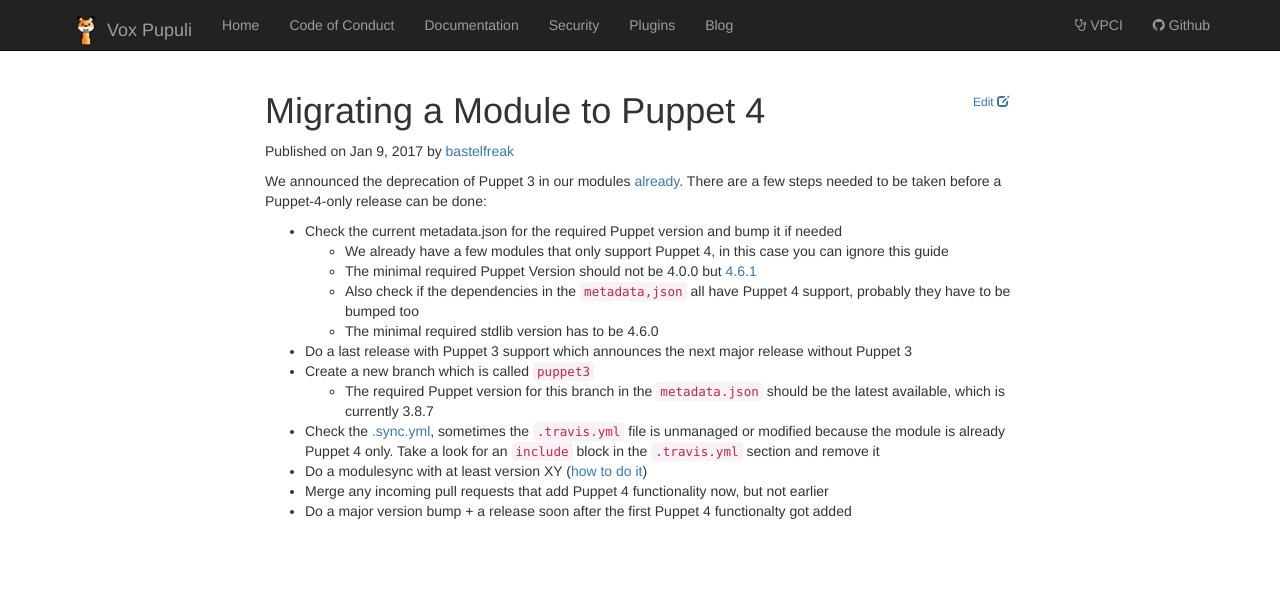
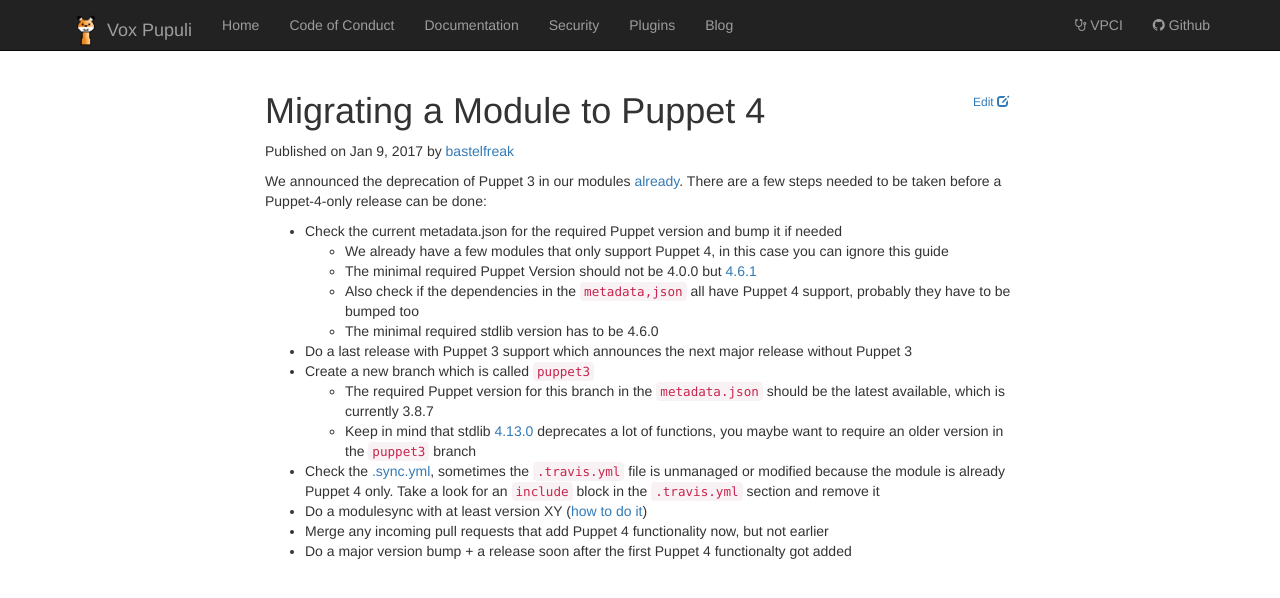
Before and after one commit to voxpupuli/voxpupuli.github.io, a Jekyll site: the page built from _posts/2017-01-09-migrating-to-puppet4.md, in a window 1280 px wide. Shown: the top 598 px of the page. Built offline with Jekyll 4.4.1, drawn with Linux system fonts in a browser that asks for light colours; nearby versions of some CDN libraries.

Commit message:
add note about required stdlib version for puppet3

```diff
--- a/_posts/2017-01-09-migrating-to-puppet4.md
+++ b/_posts/2017-01-09-migrating-to-puppet4.md
@@ -19,6 +19,7 @@
 * Do a last release with Puppet 3 support which announces the next major release without Puppet 3
 * Create a new branch which is called `puppet3`
   * The required Puppet version for this branch in the `metadata.json` should be the latest available, which is currently 3.8.7
+  * Keep in mind that stdlib [4.13.0](https://forge.puppet.com/puppetlabs/stdlib/changelog#supported-release-4130) deprecates a lot of functions, you maybe want to require an older version in the `puppet3` branch
 * Check the [.sync.yml](https://github.com/voxpupuli/puppet-tea/blob/e49d6d1ce8ba71c2123edf9fae45cde19e603ec3/.sync.yml#L3-L17), sometimes the `.travis.yml` file is unmanaged or modified because the module is already Puppet 4 only. Take a look for an `include` block in the `.travis.yml` section and remove it
 * Do a modulesync with at least version XY ([how to do it](https://github.com/voxpupuli/modulesync_config#how-to-use-it))
 * Merge any incoming pull requests that add Puppet 4 functionality now, but not earlier
```
